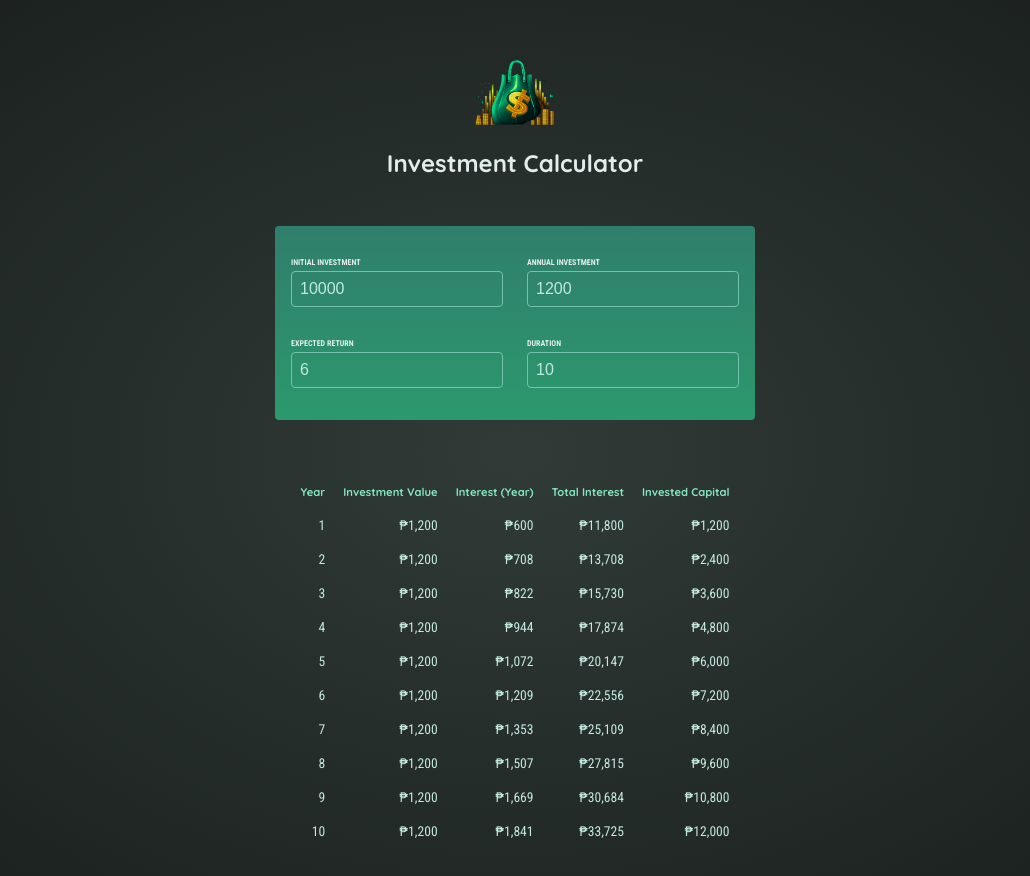
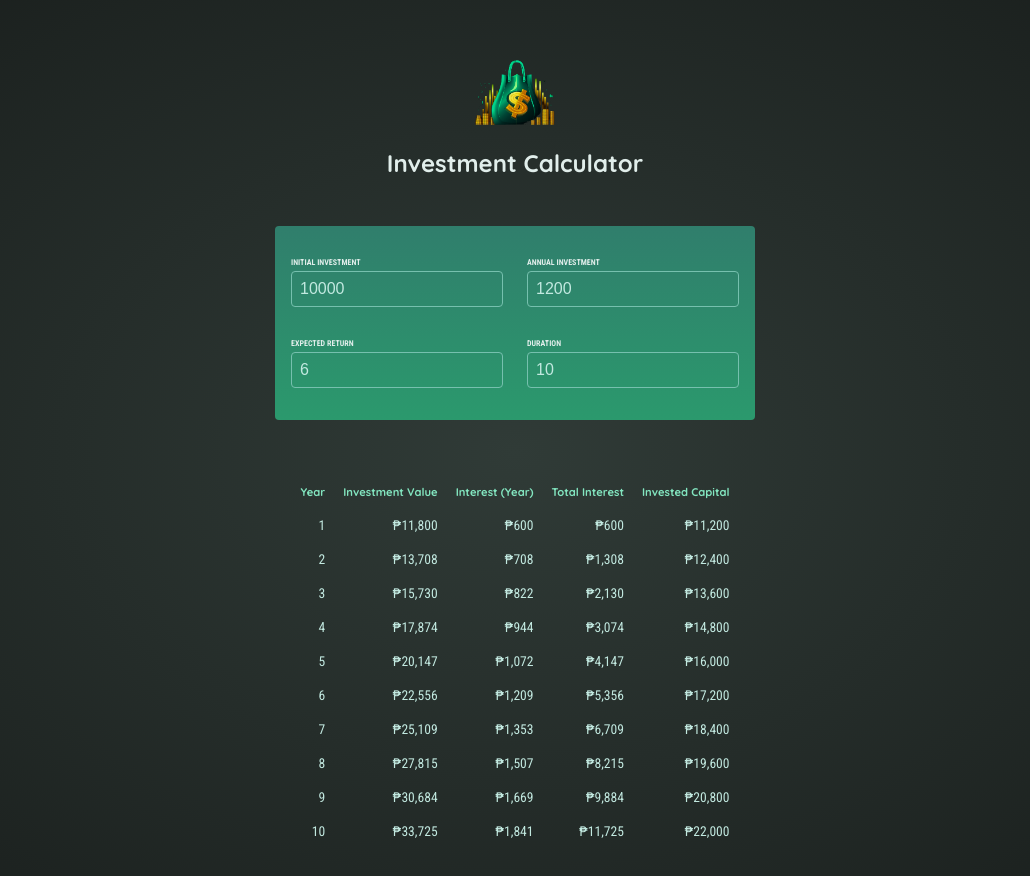
Before and after one commit to jonpalencia/Investment-Calc-Demo, a React (Vite) app: page / in a window 1280 px wide. Shown: the top 876 px of the page, without its empty margins (125-1155 px from the left). Built offline with nearby package versions, Linux system fonts and the light colour scheme.

Commit message:
refactor: finalize and fix total interest values and total invested capital values

```diff
--- a/src/components/Result.jsx
+++ b/src/components/Result.jsx
@@ -2,19 +2,24 @@ import { calculateInvestmentResults, formatter } from '../util/investment';
 
 export default function Result({ resultInput }) {
   const resultCalculation = calculateInvestmentResults(resultInput);
-
+  const initialInvestmentAmount = resultInput.initialInvestment;
   const resultArr = resultCalculation.map((res, i) => {
     const { year, interest, valueEndOfYear, annualInvestment } = res;
+    const totalInterest =
+      valueEndOfYear - annualInvestment * year - initialInvestmentAmount;
+    const totalInvestmentAmount = valueEndOfYear - totalInterest;
+
     return (
       <tr key={i * 777}>
         <td>{year}</td>
-        <td>{formatter.format(annualInvestment)}</td>
+        <td>{formatter.format(valueEndOfYear)}</td>
         <td>{formatter.format(interest)}</td>
-        <td>{formatter.format(valueEndOfYear)}</td>
-        <td>{formatter.format(resultInput.annualInvestment * year)}</td>
+        <td>{formatter.format(totalInterest)}</td>
+        <td>{formatter.format(totalInvestmentAmount)}</td>
       </tr>
     );
   });
+
   return (
     <>
       <table id="result">
```
